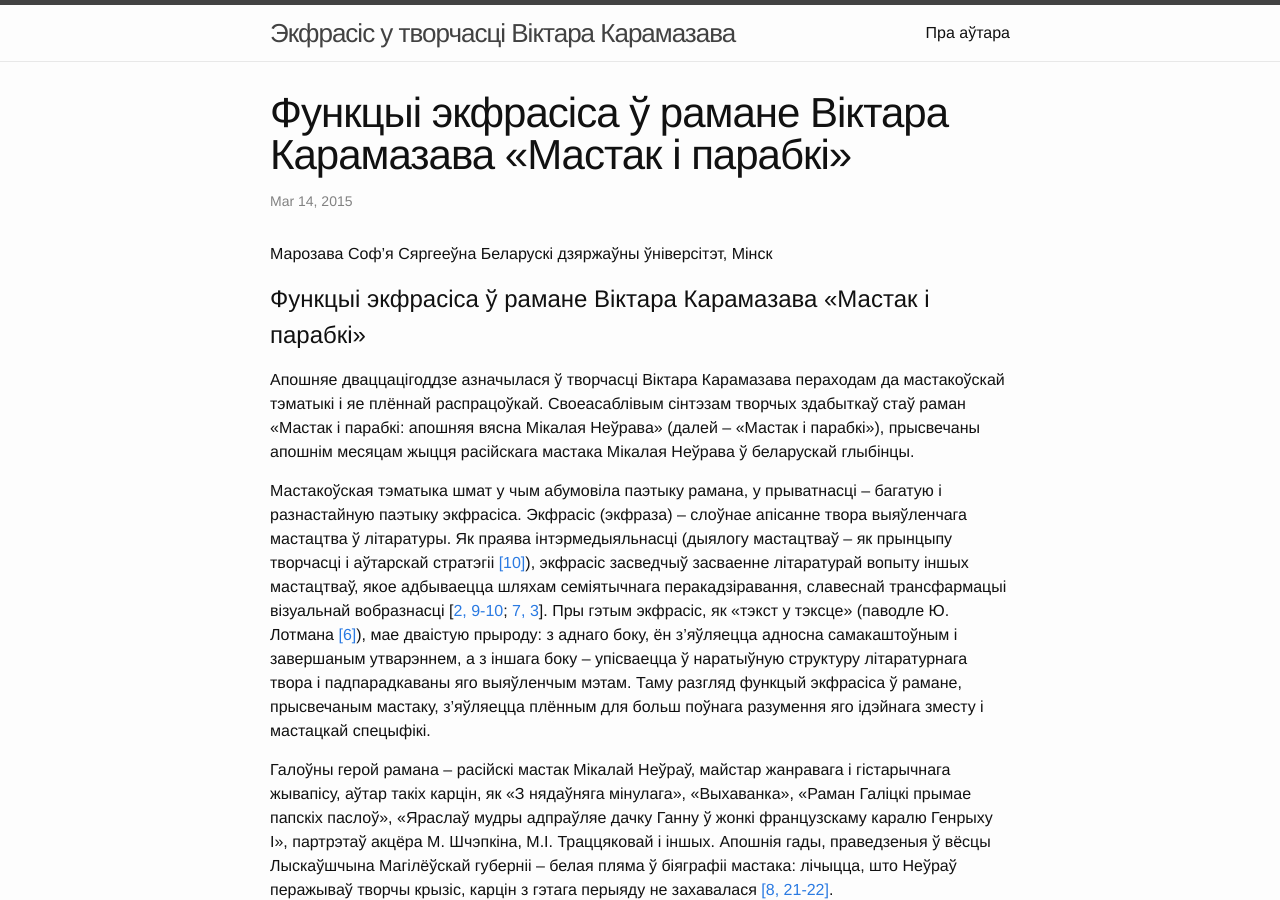
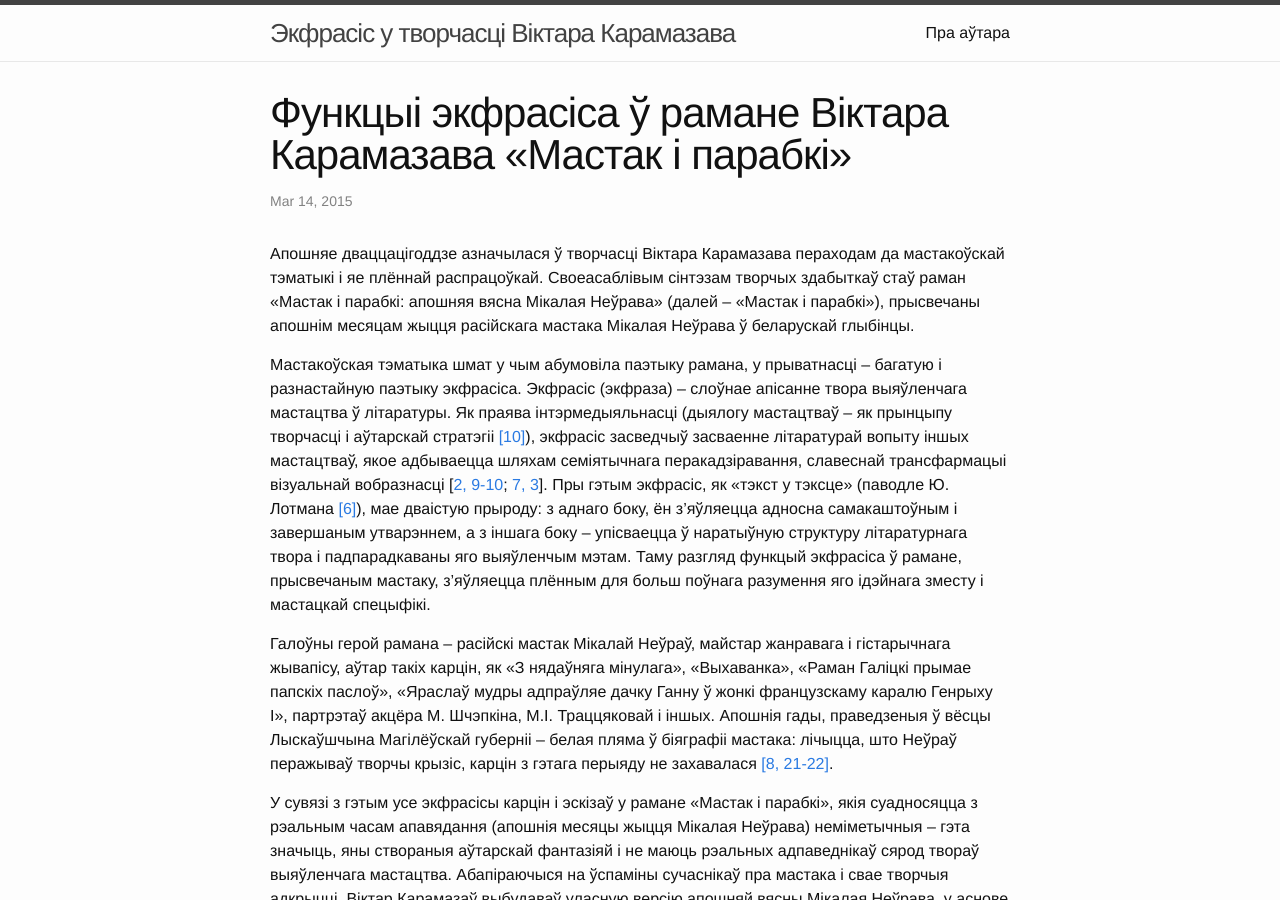
Before and after one commit to mkozhukh/ekfrasis, a Jekyll site: the page built from _posts/2015-03-14-functon-mastak-i-parabki.md, in a window 1280 px wide and 900 px high. Built offline with Jekyll 4.4.1, drawn with Linux system fonts in a browser that asks for light colours.

Commit message:
Update 2015-03-14-functon-mastak-i-parabki.md

```diff
--- a/_posts/2015-03-14-functon-mastak-i-parabki.md
+++ b/_posts/2015-03-14-functon-mastak-i-parabki.md
@@ -5,11 +5,6 @@ date:   2015-03-14 03:38:00
 categories: Экфразіс Карамазаў
 ---
 
-Марозава Соф'я Сяргееўна
-Беларускі дзяржаўны ўніверсітэт, Мінск
-
-Функцыі экфрасіса ў рамане Віктара Карамазава «Мастак і парабкі»
-===
 
 Апошняе дваццацігоддзе азначылася ў творчасці Віктара Карамазава пераходам да мастакоўскай тэматыкі і яе плённай распрацоўкай. Своеасаблівым сінтэзам творчых здабыткаў стаў раман «Мастак і парабкі: апошняя вясна Мікалая Неўрава» (далей – «Мастак і парабкі»), прысвечаны апошнім месяцам жыцця расійскага мастака Мікалая Неўрава ў беларускай глыбінцы.
 
```
